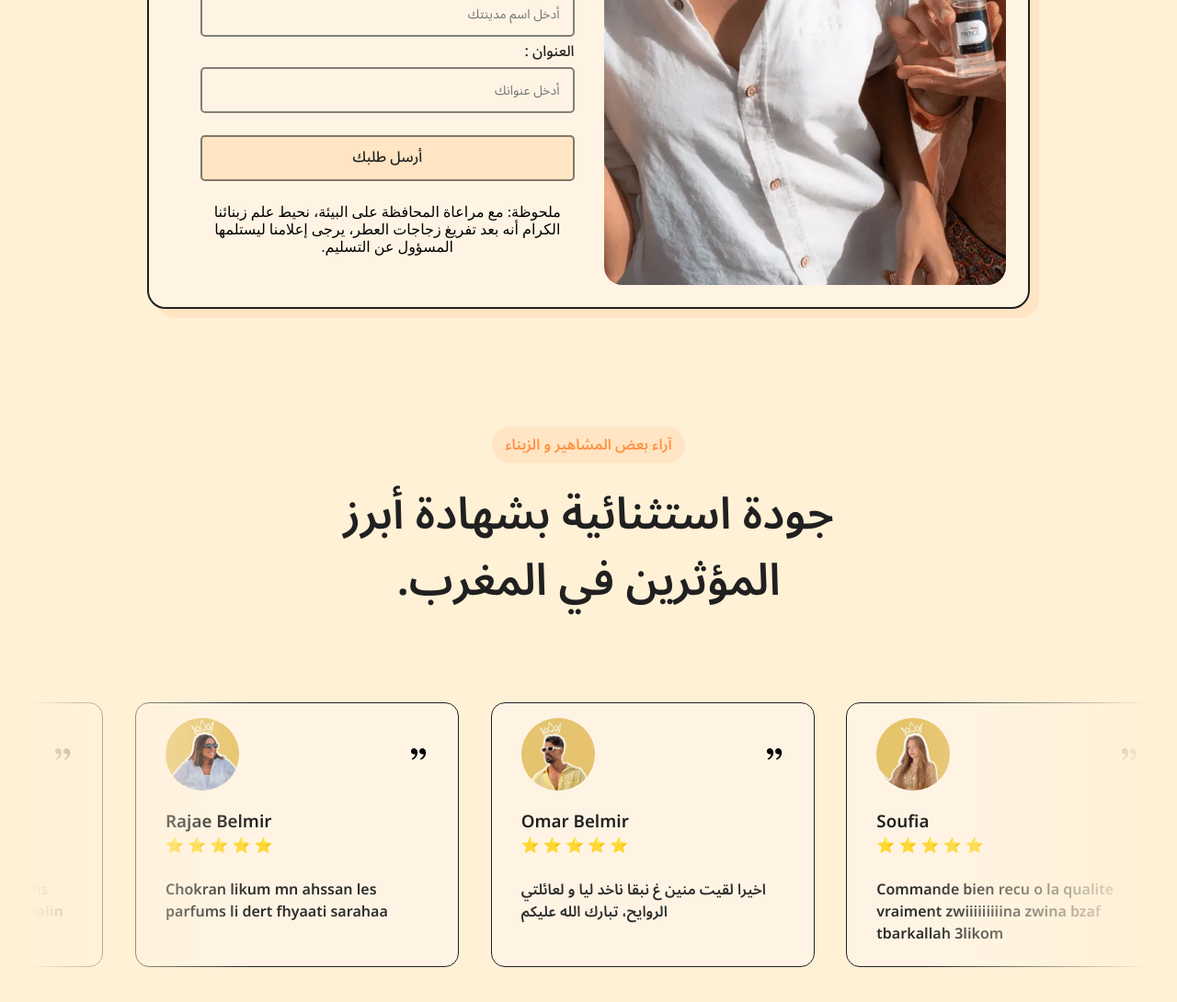
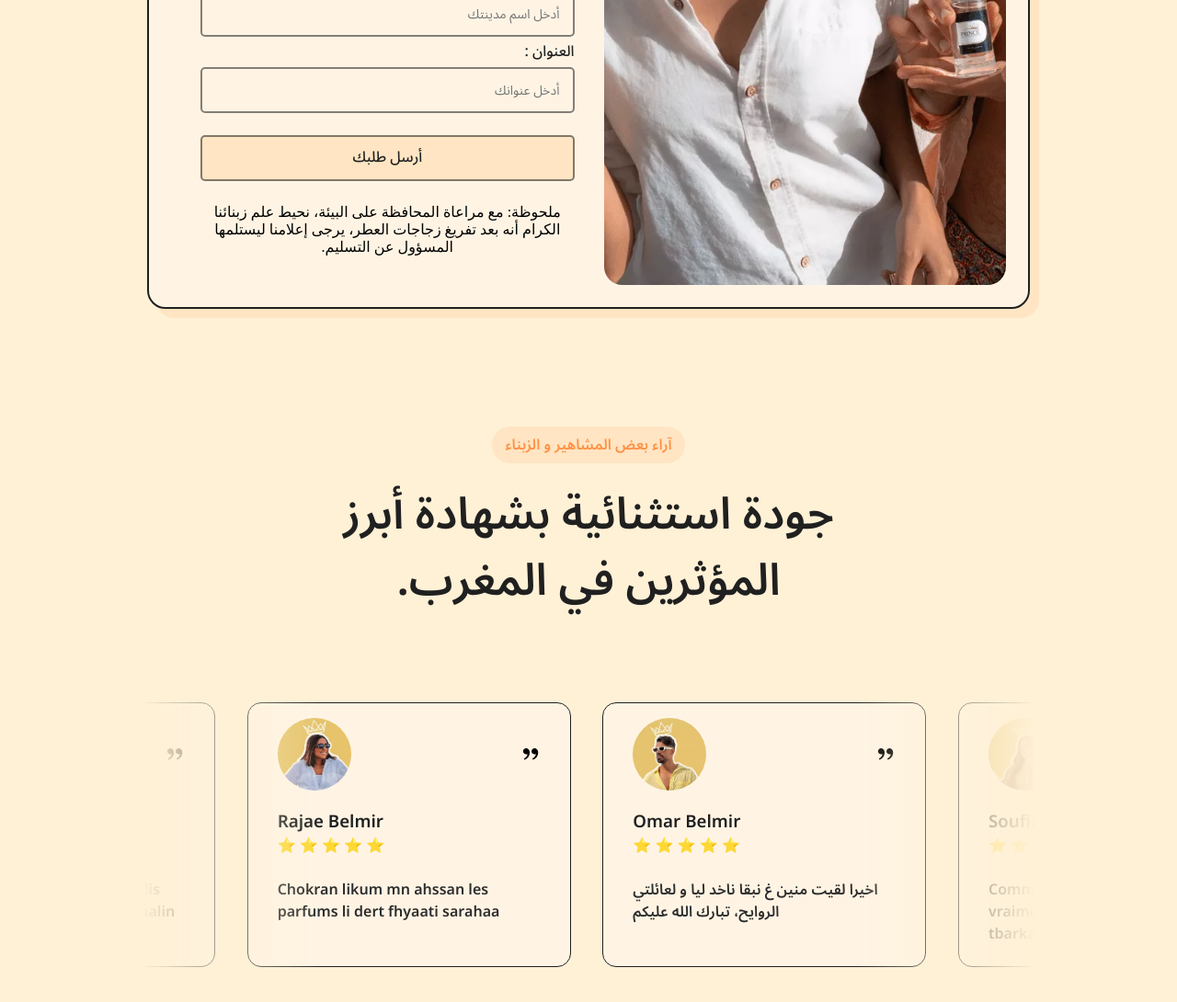
Before and after one commit to 0adev/le-prince-perfume-landing-page, a React (Vite) app: page / in a window 1280 px wide. Shown: the part 4547-5637 px from the top of the page at 92% size. Built offline with nearby package versions, Linux system fonts and the light colour scheme; a web font is replaced by a local one.

Commit message:
Update testimonials container width

```diff
--- a/src/containers/testimonials/testimonials.css
+++ b/src/containers/testimonials/testimonials.css
@@ -4,9 +4,10 @@
   justify-content: center;
   gap: 2rem;
   position: relative;
-  width: 100%;
+  width: 80%;
+  margin-inline: auto;
+  margin-top: 3rem;
   height: 24rem;
-  margin-top: 3rem;
   overflow: hidden;
   mask-image: linear-gradient(
     to right,
@@ -69,6 +70,8 @@
 @media screen and (max-width: 45rem) {
   .princedlf__testimonials > * {
     margin-top: 0;
+    width: 100%;
+    margin-inline: initial;
   }
   .princedlf__testimonials-container .princedlf__testimonial {
     left: max(calc(270px * 6), 100%);
```
